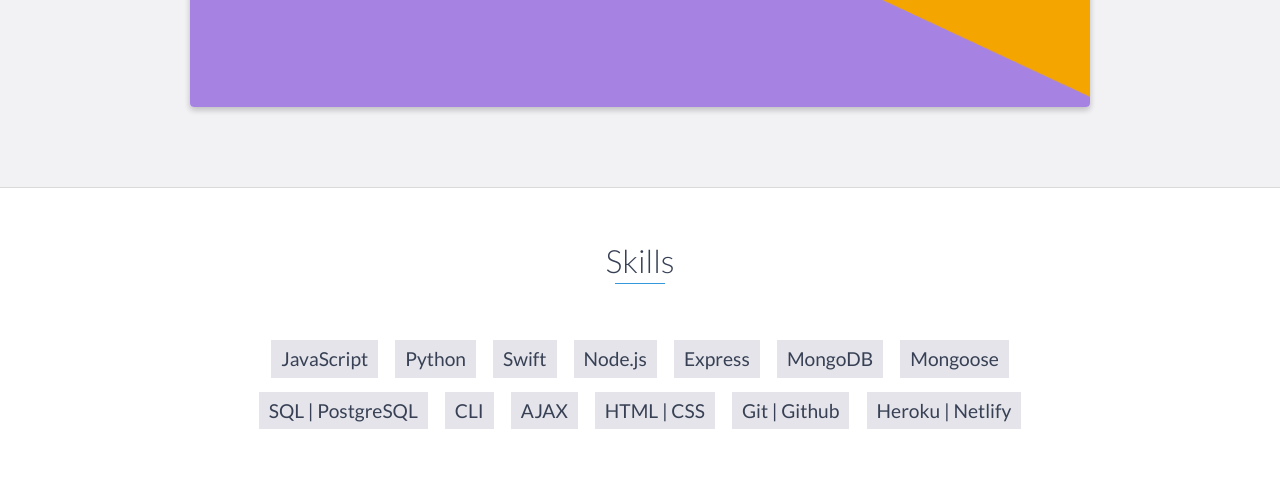
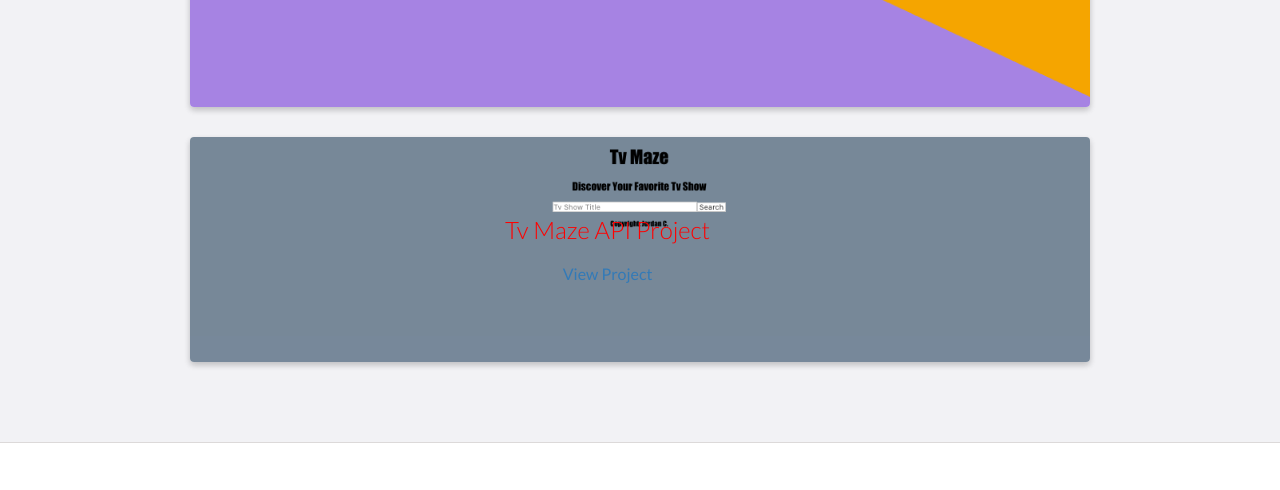
Before and after one commit to JordanAclarke/JordanAclarke.github.io, a website: page index.html in a window 1280 px wide. Shown: the part 5840-6330 px from the top of the page. Drawn offline with nearby package versions, Linux system fonts and the light colour scheme.

Commit message:
tv-maze project

```diff
--- a/index.html
+++ b/index.html
@@ -266,6 +266,22 @@
                                 <!-- End .project-info -->
                             </div>
                             <!-- End .project -->
+
+                            <div class="project shadow-large">
+                                <div class="project-image">
+                                    <img src="images/tvmaze.png" width="100%" />
+                                </div>
+                                <!-- End .project-image -->
+                                <div class="project-info">
+                                    <h3 style="color: red; text-align: center;">Tv Maze API Project</h3>
+                                    <p>
+                                    </p>
+                                    <a href="https://github.com/JordanAclarke/tvmaze-api">View Project</a>
+                                </div>
+                                <!-- End .project-info -->
+                            </div>
+                            <!-- End .project -->
+
             </div>
         </div>
     </div>
```
Also changed, not shown: images/tvmaze.png (added).
